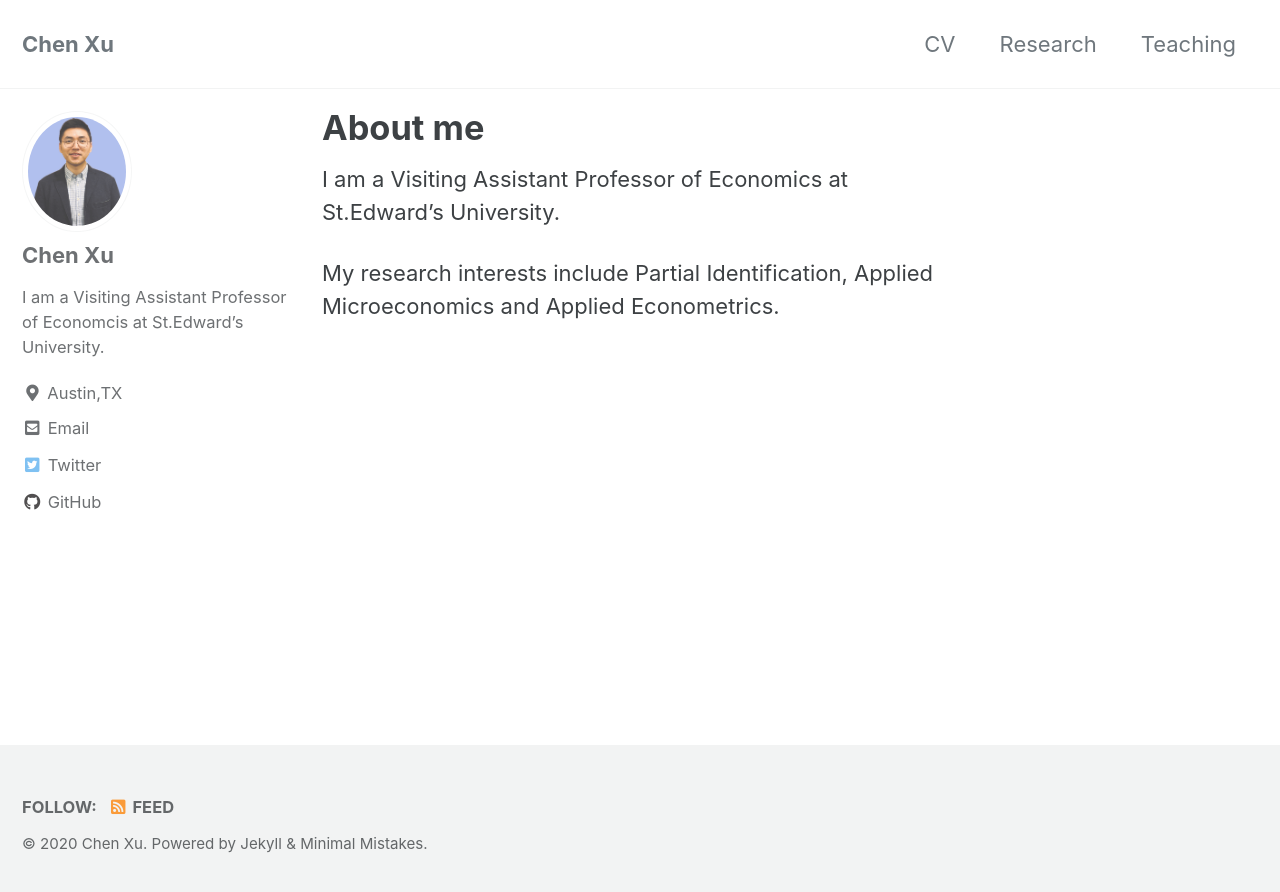
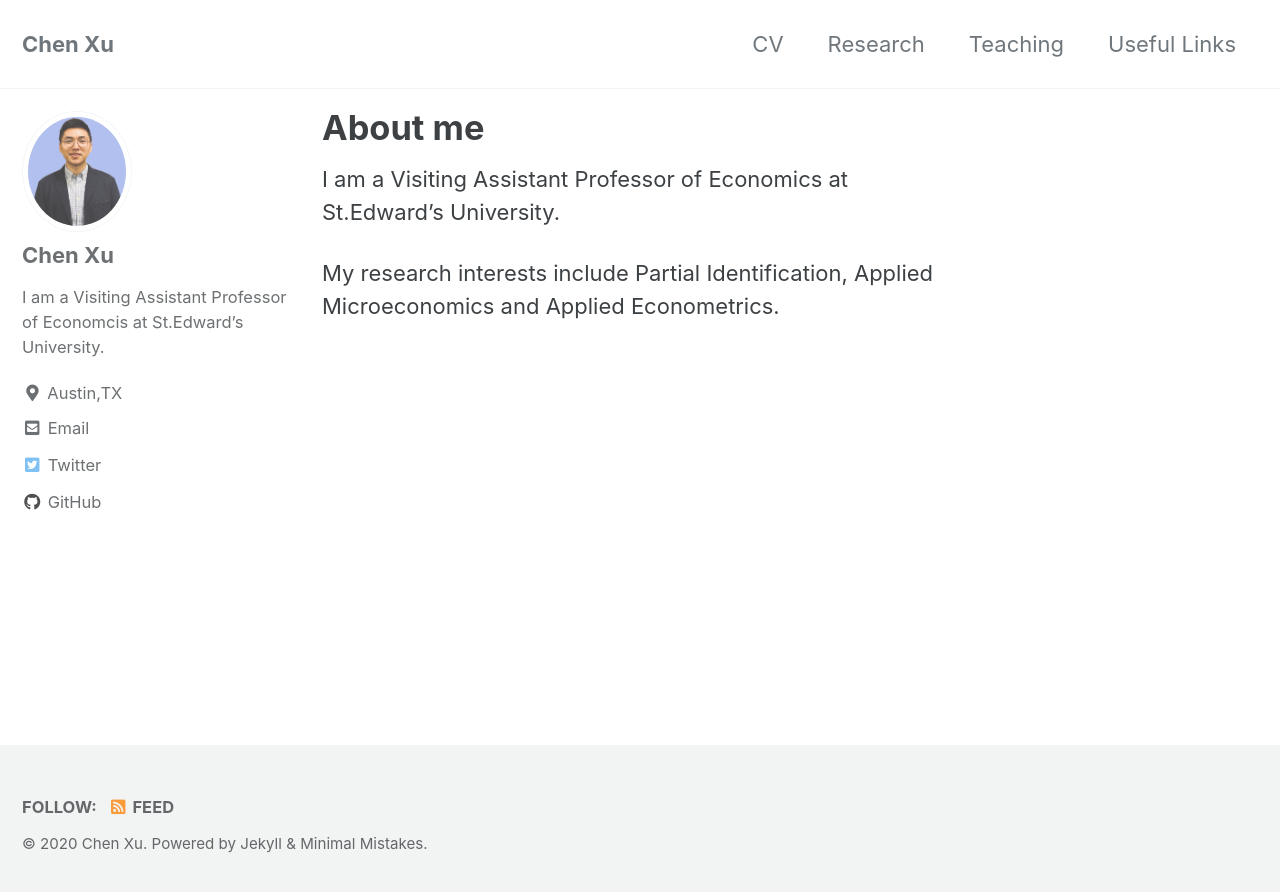
Before and after one commit to chenxuecon/chenxuecon.github.io, a Jekyll site: the page built from _pages/about.md, in a window 1280 px wide. Shown: the top 892 px of the page. Built offline with Jekyll 4.4.1, drawn with Linux system fonts in a browser that asks for light colours; cached includes are drawn as plain includes.

Commit message:
Update navigation.yml

```diff
--- a/_data/navigation.yml
+++ b/_data/navigation.yml
@@ -8,6 +8,8 @@ main:
     url: /research/
   - title: "Teaching"
     url: /teaching/
+  - title: "Useful Links"
+    url: /links/
 
   # - title: "About"
   #   url: https://mmistakes.github.io/minimal-mistakes/about/
```
